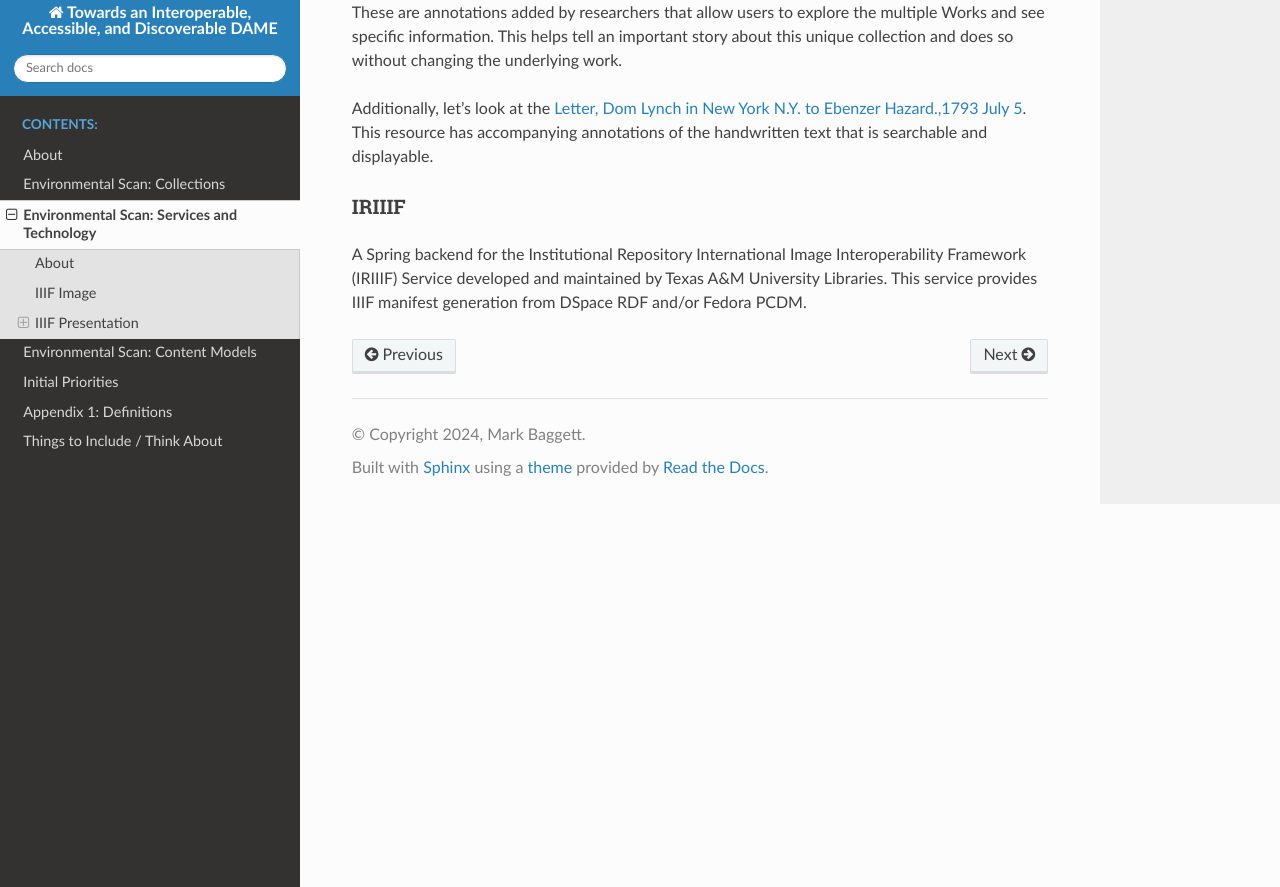
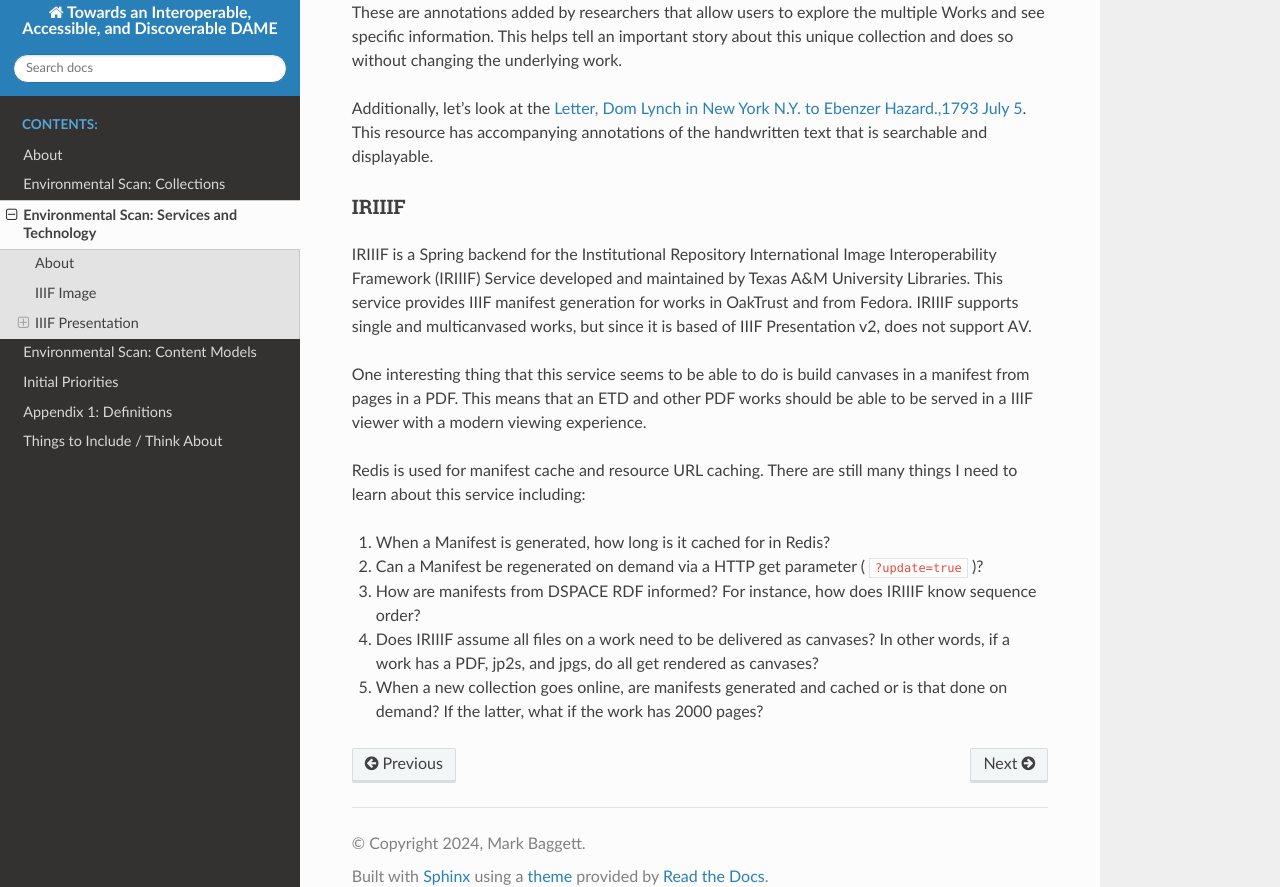
Before and after one commit to markpbaggett/tamu_dc_notes, a Sphinx documentation site: the page built from docs/source/contents/01a_env_scan_tech.rst, in a window 1280 px wide and 900 px high, scrolled down 2721 px, cut to the strip 13-900 px from the top of the window. Built offline with Sphinx 7.4.7 and the Read the Docs theme 2.0.0, drawn with Linux system fonts in a browser that asks for light colours.

Commit message:
Add IRIIIFService thoughts.

```diff
--- a/docs/source/contents/01a_env_scan_tech.rst
+++ b/docs/source/contents/01a_env_scan_tech.rst
@@ -94,6 +94,19 @@ This resource has accompanying annotations of the handwritten text that is searc
 IRIIIF
 ======
 
-A Spring backend for the Institutional Repository International Image Interoperability Framework (IRIIIF) Service
-developed and maintained by Texas A&M University Libraries. This service provides IIIF manifest generation from DSpace
-RDF and/or Fedora PCDM.
+IRIIIF is a Spring backend for the Institutional Repository International Image Interoperability Framework (IRIIIF) Service
+developed and maintained by Texas A&M University Libraries. This service provides IIIF manifest generation for works in
+OakTrust and from Fedora. IRIIIF supports single and multicanvased works, but since it is based of IIIF Presentation v2,
+does not support AV.
+
+One interesting thing that this service seems to be able to do is build canvases in a manifest from pages in a PDF. This
+means that an ETD and other PDF works should be able to be served in a IIIF viewer with a modern viewing experience.
+
+Redis is used for manifest cache and resource URL caching. There are still many things I need to learn about this service
+including:
+
+1. When a Manifest is generated, how long is it cached for in Redis?
+2. Can a Manifest be regenerated on demand via a HTTP get parameter ( :code:`?update=true` )?
+3. How are manifests from DSPACE RDF informed? For instance, how does IRIIIF know sequence order?
+4. Does IRIIIF assume all files on a work need to be delivered as canvases? In other words, if a work has a PDF, jp2s, and jpgs, do all get rendered as canvases?
+5. When a new collection goes online, are manifests generated and cached or is that done on demand? If the latter, what if the work has 2000 pages?
```
